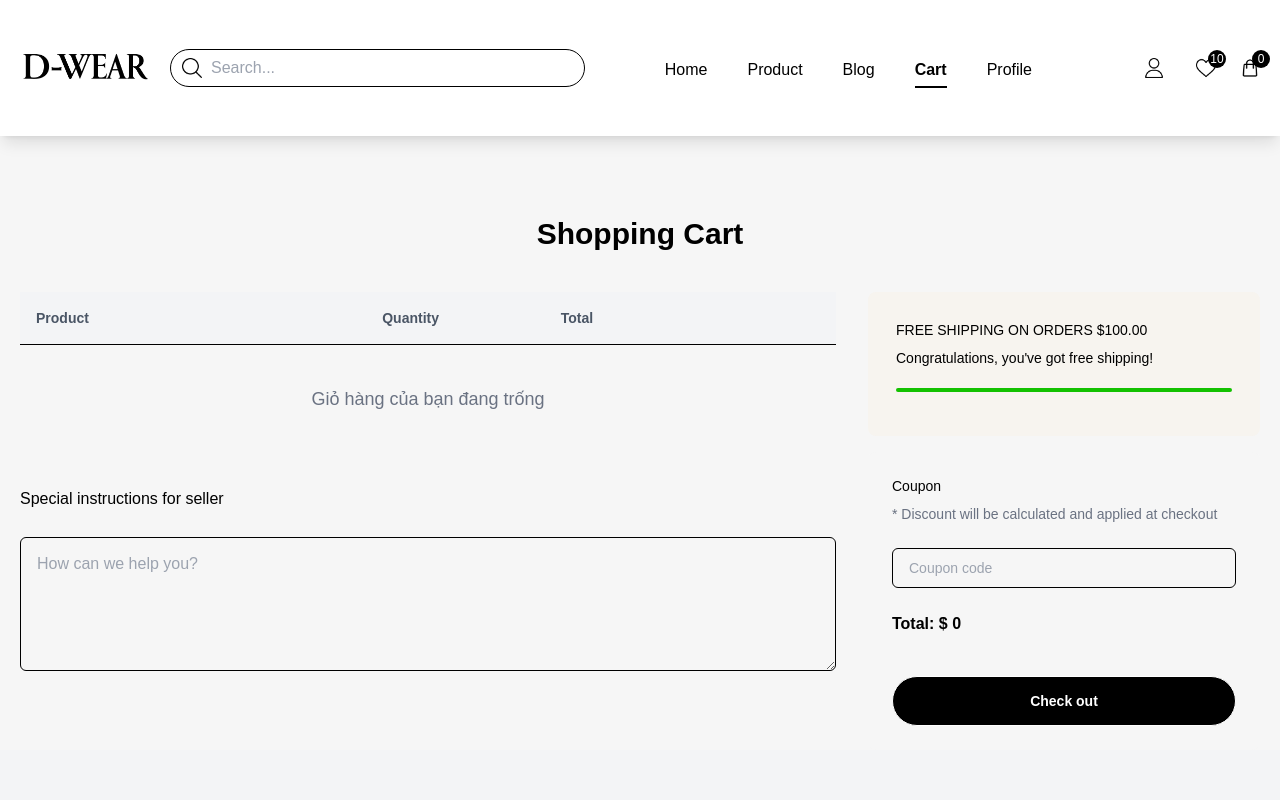
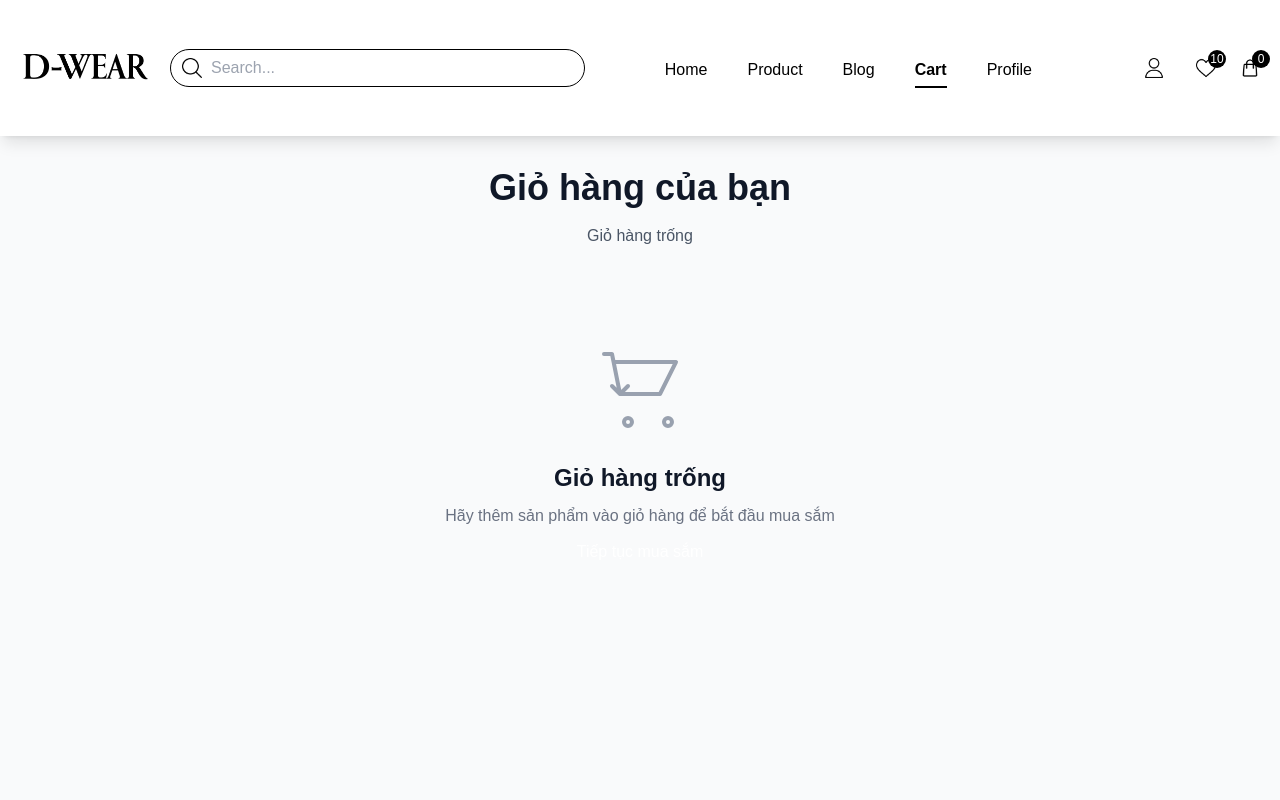
Before and after one commit to vtruong2k3/d-wear, a React (Vite) app in the folder Client/: page /shopping-cart in a window 1280 px wide. Shown: the top 800 px of the page. Built offline with nearby package versions, Linux system fonts and the light colour scheme.

Commit message:
sua lai trang gio hàng

```diff
--- a/Client/src/pages/client/Cart/ShoppingCart.tsx
+++ b/Client/src/pages/client/Cart/ShoppingCart.tsx
@@ -1,5 +1,4 @@
-import React from "react";
-import ico_trash from "../../../assets/images/ico_trash.png";
+
 import { useDispatch, useSelector } from "react-redux";
 import { toast } from "react-toastify";
 import {
@@ -10,6 +9,7 @@ import {
 import useAuth from "../../../hooks/Client/useAuth";
 import type { RootState } from "../../../redux/store";
 import { useNavigate } from "react-router-dom";
+import { useMemo, useState } from "react";
 
 interface CartItem {
   id: number;
@@ -25,14 +25,17 @@ const ShoppingCart = () => {
   const navigate = useNavigate();
   const { cartItems } = useSelector((state: RootState) => state.cartSlice);
 
+  const [selectedItems, setSelectedItems] = useState<number[]>([]);
+
+  const selectedTotal = useMemo(() => {
+    return cartItems
+      .filter(item => selectedItems.includes(item.id))
+      .reduce((sum, item) => sum + item.price * item.quantity, 0);
+  }, [cartItems, selectedItems]);
+
   const handleAddToCart = (cart: CartItem) => {
-    dispatch(
-      addToCart({
-        ...cart,
-        quantity: cart.quantity + 1,
-      })
-    );
-    toast.success(`Tăng số lượng thành công`);
+    dispatch(addToCart({ ...cart, quantity: cart.quantity + 1 }));
+    toast.success("Tăng số lượng thành công");
   };
 
   const handleReduceFormCart = (cart: CartItem) => {
@@ -46,163 +49,261 @@ const ShoppingCart = () => {
 
   const handleDeleteCart = (id: number) => {
     dispatch(deleteFormCart(id));
+    setSelectedItems(prev => prev.filter(itemId => itemId !== id));
     toast.success("Xóa thành công");
   };
 
+  const handleSelectItem = (id: number) => {
+    setSelectedItems(prev =>
+      prev.includes(id) ? prev.filter(itemId => itemId !== id) : [...prev, id]
+    );
+  };
+
+  const handleSelectAll = () => {
+    if (selectedItems.length === cartItems.length) {
+      setSelectedItems([]);
+    } else {
+      setSelectedItems(cartItems.map(item => item.id));
+    }
+  };
+
   const handleCheckout = () => {
+    if (selectedItems.length === 0) {
+      toast.warning("Vui lòng chọn ít nhất 1 sản phẩm để thanh toán");
+      return;
+    }
+
     if (!isAuthenticated) {
       toast.info("Vui lòng đăng nhập để thanh toán");
       navigate("/login");
     } else {
-      navigate("/checkout");
+      navigate("/checkout", { state: { selectedItems } });
     }
   };
 
   return (
-    <div>
-      <section className="pt-20">
-        <h2 className="text-3xl font-semibold text-center">Shopping Cart</h2>
-        <div className="container mt-10">
-          <div className="grid grid-cols-6 gap-8">
-            <div className="col-span-4">
-              <table className="w-full border-collapse">
-                <thead>
-                  <tr className="bg-gray-100 text-left border-b">
-                    <th className="p-4 text-sm text-gray-600">Product</th>
-                    <th className="p-4 text-sm text-gray-600 text-center">
-                      Quantity
-                    </th>
-                    <th className="p-4 text-sm text-gray-600">Total</th>
-                    <th className="p-4"></th>
-                  </tr>
-                </thead>
-                <tbody>
+    <div className="min-h-screen bg-gray-50">
+      <div className="container mx-auto px-4 py-8">
+        {/* Header */}
+        <div className="mb-8">
+          <h1 className="text-4xl font-bold text-gray-900 text-center mb-2">
+            Giỏ hàng của bạn
+          </h1>
+          <p className="text-gray-600 text-center">
+            {cartItems.length > 0 ? `${cartItems.length} sản phẩm trong giỏ hàng` : "Giỏ hàng trống"}
+          </p>
+        </div>
+
         {cartItems.length === 0 ? (
-                    <tr>
-                      <td
-                        colSpan={4}
-                        className="text-center py-10 text-gray-500 text-lg"
+          <div className="text-center py-16">
+            <div className="mb-6">
+              <svg className="mx-auto h-24 w-24 text-gray-400" fill="none" viewBox="0 0 24 24" stroke="currentColor">
+                <path strokeLinecap="round" strokeLinejoin="round" strokeWidth={1} d="M3 3h2l.4 2M7 13h10l4-8H5.4m0 0L7 13m0 0l-2-2m2 2l2-2M9 19a1 1 0 100 2 1 1 0 000-2zm10 0a1 1 0 100 2 1 1 0 000-2z" />
+              </svg>
+            </div>
+            <h3 className="text-2xl font-semibold text-gray-900 mb-2">Giỏ hàng trống</h3>
+            <p className="text-gray-500 mb-8">Hãy thêm sản phẩm vào giỏ hàng để bắt đầu mua sắm</p>
+            <button
+              onClick={() => navigate("/")}
+              className="bg-blue-600 text-white px-8 py-3 rounded-lg font-medium hover:bg-blue-700 transition-colors"
             >
-                        Giỏ hàng của bạn đang trống
-                      </td>
-                    </tr>
+              Tiếp tục mua sắm
+            </button>
+          </div>
         ) : (
-                    cartItems.map((cart) => (
-                      <tr
+          <div className="lg:grid lg:grid-cols-12 lg:gap-8">
+            {/* Product List */}
+            <div className="lg:col-span-8">
+              <div className="bg-white rounded-xl shadow-sm border border-gray-200 overflow-hidden">
+                {/* Select All Header */}
+                <div className="bg-gray-50 px-6 py-4 border-b border-gray-200">
+                  <label className="flex items-center cursor-pointer">
+                    <input
+                      type="checkbox"
+                      checked={selectedItems.length === cartItems.length}
+                      onChange={handleSelectAll}
+                      className="w-5 h-5 text-blue-600 rounded border-gray-300 focus:ring-blue-500"
+                    />
+                    <span className="ml-3 text-sm font-medium text-gray-700">
+                      Chọn tất cả ({cartItems.length} sản phẩm)
+                    </span>
+                  </label>
+                </div>
+
+                {/* Product Items */}
+                <div className="divide-y divide-gray-200">
+                  {cartItems.map(cart => (
+                    <div
                       key={cart.id}
-                        className="border-b hover:bg-gray-50 transition-all"
+                      className={`p-6 transition-all duration-200 ${selectedItems.includes(cart.id)
+                        ? "bg-blue-50 border-l-4 border-blue-500"
+                        : "hover:bg-gray-50"
+                        }`}
                     >
-                        <td className="p-4">
-                          <div className="flex items-center gap-4">
-                            <div className="w-20 h-20 border rounded overflow-hidden">
+                      <div className="flex items-center space-x-4">
+                        {/* Checkbox */}
+                        <input
+                          type="checkbox"
+                          checked={selectedItems.includes(cart.id)}
+                          onChange={() => handleSelectItem(cart.id)}
+                          className="w-5 h-5  text-blue-600 rounded border-gray-300 focus:ring-blue-500"
+                        />
+
+                        {/* Product Image */}
+                        <div className="flex-shrink-0">
+                          <div className="w-24 h-24 ml-5 rounded-lg overflow-hidden bg-gray-100 border border-gray-200">
                             <img
                               src={cart.thumbnail}
                               alt={cart.title}
                               className="w-full h-full object-cover"
                             />
                           </div>
-                            <div>
-                              <p className="text-sm font-medium text-gray-800 line-clamp-2">
+                        </div>
+
+                        {/* Product Details */}
+                        <div className="flex-1 min-w-0">
+                          <h3 className="text-lg font-semibold text-gray-900 mb-2 line-clamp-2">
                             {cart.title}
+                          </h3>
+                          <p className="text-xl font-bold text-blue-600">
+                            ${cart.price}
                           </p>
-                              <span className="text-xs text-gray-500">
-                                Giá: ${cart.price}
-                              </span>
                         </div>
-                          </div>
-                        </td>
-                        <td className="p-4 text-center">
-                          <div className="flex justify-center items-center relative">
+
+                        {/* Quantity Controls */}
+                        <div className="flex items-center space-x-3">
                           <button
                             onClick={() => handleReduceFormCart(cart)}
-                              className="text-lg px-3 py-1 border rounded-full text-gray-700 hover:bg-gray-100"
+                            className="w-10 h-10 rounded-full border border-gray-300 flex items-center justify-center hover:bg-gray-100 transition-colors"
                           >
-                              -
+                            <svg className="w-4 h-4 text-gray-600" fill="none" viewBox="0 0 24 24" stroke="currentColor">
+                              <path strokeLinecap="round" strokeLinejoin="round" strokeWidth={2} d="M20 12H4" />
+                            </svg>
                           </button>
-                            <span className="mx-3 text-sm">
+                          <span className="w-12 ml-3 text-center font-semibold text-gray-900">
                             {cart.quantity}
                           </span>
                           <button
                             onClick={() => handleAddToCart(cart)}
-                              className="text-lg px-3 py-1 border rounded-full text-gray-700 hover:bg-gray-100"
+                            className="w-10 h-10 rounded-full border border-gray-300 flex items-center justify-center hover:bg-gray-100 transition-colors"
                           >
-                              +
+                            <svg className="w-4 h-4 text-gray-600" fill="none" viewBox="0 0 24 24" stroke="currentColor">
+                              <path strokeLinecap="round" strokeLinejoin="round" strokeWidth={2} d="M12 6v6m0 0v6m0-6h6m-6 0H6" />
+                            </svg>
                           </button>
                         </div>
-                        </td>
-                        <td className="p-4 font-medium text-gray-700">
-                          ${cart.price * cart.quantity}
-                        </td>
-                        <td className="p-4">
-                          <button
-                            onClick={() => handleDeleteCart(cart.id)}
-                            className="hover:opacity-70"
-                          >
-                            <img
-                              className="w-5 h-5"
-                              src={ico_trash}
-                              alt="Xóa"
-                            />
-                          </button>
-                        </td>
-                      </tr>
-                    ))
-                  )}
-                </tbody>
-              </table>
 
-              <div className="mt-9">
-                <p className="text-md font-medium">
-                  Special instructions for seller
-                </p>
-                <textarea
-                  placeholder="How can we help you?"
-                  className="text-md mt-3 border border-gray-300 p-4 w-full rounded-md resize-none"
-                  rows={5}
-                ></textarea>
+                        {/* Total Price */}
+                        <div className="text-right ">
+                          <div className="m-0 text-xl font-bold text-gray-900">
+                            ${(cart.price * cart.quantity).toFixed(2)}
                           </div>
                         </div>
 
-            <div className="col-span-2">
-              <div className="p-7 bg-[#f7f4ef] rounded-lg">
-                <h3 className="uppercase font-medium text-sm">
-                  FREE SHIPPING ON ORDERS $100.00
-                </h3>
-                <p className="text-sm mt-2">
-                  Congratulations, you've got free shipping!
-                </p>
-                <p className="bg-[#14c100] w-full h-1 mt-5 rounded-full"></p>
+                        {/* Delete Button */}
+                        <button
+                          onClick={() => handleDeleteCart(cart.id)}
+                          className="p-2 text-red-500 hover:bg-red-50 rounded-full transition-colors"
+                        >
+                          <svg className="w-5 h-5" fill="none" viewBox="0 0 24 24" stroke="currentColor">
+                            <path strokeLinecap="round" strokeLinejoin="round" strokeWidth={2} d="M19 7l-.867 12.142A2 2 0 0116.138 21H7.862a2 2 0 01-1.995-1.858L5 7m5 4v6m4-6v6m1-10V4a1 1 0 00-1-1h-4a1 1 0 00-1 1v3M4 7h16" />
+                          </svg>
+                        </button>
+                      </div>
+                    </div>
+                  ))}
+                </div>
+              </div>
             </div>
 
-              <div className="p-6 mt-4 bg-[#f6f6f6] rounded-lg">
-                <span className="text-sm font-medium">Coupon</span>
-                <p className="mt-2 mb-6 text-sm text-gray-500">
-                  * Discount will be calculated and applied at checkout
-                </p>
-                <input
-                  type="text"
-                  className="h-10 px-4 text-sm border border-gray-300 rounded-md w-full"
-                  placeholder="Coupon code"
-                />
-                <p className="mt-6 font-semibold text-base">
-                  Total: ${" "}
-                  {cartItems.reduce(
-                    (sum, current) => sum + current.price * current.quantity,
-                    0
-                  )}
-                </p>
+            {/* Order Summary */}
+            <div className="lg:col-span-4 mt-8 lg:mt-0">
+              <div className="bg-white rounded-xl shadow-sm border border-gray-200 sticky top-8">
+                <div className="p-6">
+                  <h2 className="text-2xl font-bold text-gray-900 mb-6">
+                    Tổng đơn hàng
+                  </h2>
 
+                  {/* Free Shipping Banner */}
+                  <div className="bg-green-50 border border-green-200 rounded-lg p-4 mb-6">
+                    <div className="flex items-center">
+                      <svg className="w-5 h-5 text-green-600 mr-2" fill="none" viewBox="0 0 24 24" stroke="currentColor">
+                        <path strokeLinecap="round" strokeLinejoin="round" strokeWidth={2} d="M5 13l4 4L19 7" />
+                      </svg>
+                      <span className="text-sm font-medium text-green-800">
+                        Miễn phí vận chuyển cho đơn hàng trên $100
+                      </span>
+                    </div>
+                    <div className="mt-2 bg-green-200 h-2 rounded-full overflow-hidden">
+                      <div className="bg-green-500 h-full rounded-full" style={{ width: selectedTotal >= 100 ? '100%' : `${(selectedTotal / 100) * 100}%` }}></div>
+                    </div>
+                  </div>
+
+                  {/* Order Details */}
+                  <div className="space-y-4 mb-6">
+                    <div className="flex justify-between text-gray-600">
+                      <span>Sản phẩm đã chọn:</span>
+                      <span className="font-medium">{selectedItems.length}</span>
+                    </div>
+                    <div className="flex justify-between text-gray-600">
+                      <span>Tạm tính:</span>
+                      <span className="font-medium">${selectedTotal.toFixed(2)}</span>
+                    </div>
+                    <div className="flex justify-between text-gray-600">
+                      <span>Phí vận chuyển:</span>
+                      <span className="font-medium">
+                        {selectedTotal >= 100 ? "Miễn phí" : "$10.00"}
+                      </span>
+                    </div>
+                    <div className="border-t pt-4">
+                      <div className="flex justify-between items-center">
+                        <span className="text-xl font-bold text-gray-900">Tổng cộng:</span>
+                        <span className="text-2xl font-bold text-blue-600">
+                          ${(selectedTotal + (selectedTotal >= 100 ? 0 : 10)).toFixed(2)}
+                        </span>
+                      </div>
+                    </div>
+                  </div>
+
+                  {/* Checkout Button */}
                   <button
                     onClick={handleCheckout}
-                  className="h-[50px] mt-6 bg-black w-full text-white font-semibold text-sm rounded-full hover:bg-white border hover:border-black hover:text-black transition-all"
+                    disabled={selectedItems.length === 0}
+                    className={`w-full py-4 rounded-lg font-semibold text-lg transition-all duration-200 ${selectedItems.length === 0
+                      ? "bg-gray-300 text-gray-500 cursor-not-allowed"
+                      : "bg-black text-white hover:opacity-80 active:scale-95"
+                      }`}
                   >
-                  Check out
+                    {selectedItems.length === 0
+                      ? "Chọn sản phẩm để thanh toán"
+                      : "Thanh toán ngay"}
                   </button>
+
+
+
+                  <p className="text-sm text-gray-500 text-center mt-4">
+                    Bảo mật thanh toán 100% với SSL
+                  </p>
                 </div>
               </div>
             </div>
           </div>
-      </section>
+        )}
+
+        {/* Special Instructions */}
+        {cartItems.length > 0 && (
+          <div className="mt-8 bg-white rounded-xl shadow-sm border border-gray-200 p-6">
+            <h3 className="text-lg font-semibold text-gray-900 mb-4">
+              Ghi chú đặc biệt cho người bán
+            </h3>
+            <textarea
+              placeholder="Có điều gì đặc biệt bạn muốn chúng tôi biết về đơn hàng này?"
+              className="w-full p-4 border border-gray-300 rounded-lg resize-none focus:ring-2 focus:ring-blue-500 focus:border-transparent"
+              rows={4}
+            />
+          </div>
+        )}
+      </div>
     </div>
   );
 };
```
Lines whose indentation alone changed are shown as unchanged.
